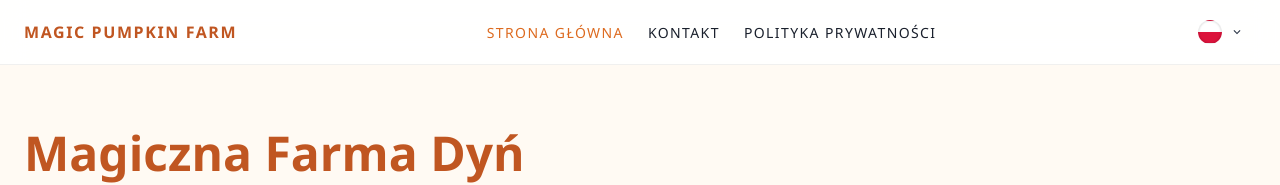
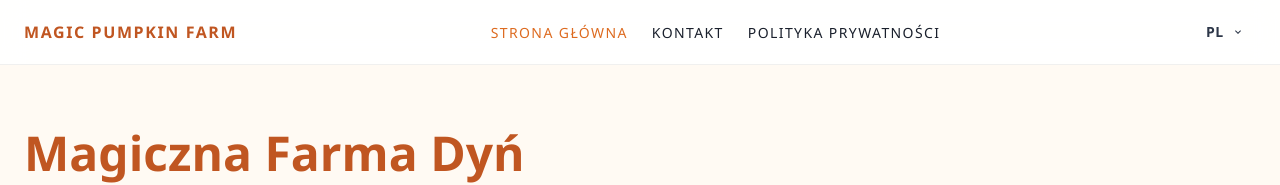
Before and after one commit to DenysVM/farmadyn-react, a React (Vite) app: page / in a window 1280 px wide. Shown: the top 185 px of the page. Built offline with nearby package versions, Linux system fonts and the light colour scheme.

Commit message:
Simplify language switcher design

```diff
--- a/src/components/NavigationBar.tsx
+++ b/src/components/NavigationBar.tsx
@@ -25,9 +25,9 @@ import { useLocale } from "../i18n/LocaleContext";
 
 const navLinkOrder: NavLinkKey[] = ["home", "contact", "privacy"];
 
-const localeSwatch: Record<Locale, string> = {
-  pl: "linear(to-b, white 50%, #dc143c 50%)",
-  en: "linear(to-br, #00247d 0%, #00247d 45%, #cf142b 45%, #cf142b 55%, #00247d 55%, #00247d 100%)"
+const localeIcon: Record<Locale, string> = {
+  pl: "PL",
+  en: "EN"
 };
 
 const NavigationBar = () => {
@@ -111,46 +111,21 @@ const NavigationBar = () => {
   );
 
   const LanguageSwitcher = ({ variant }: { variant: "desktop" | "mobile" }) => (
-    <Stack spacing={variant === "mobile" ? 2 : 1} align={variant === "mobile" ? "stretch" : "flex-end"}>
-      {variant === "mobile" && (
-        <Text
-          fontSize="xs"
-          fontWeight="semibold"
-          letterSpacing="widest"
-          textTransform="uppercase"
-          color="gray.500"
-        >
-          {navigation.languageLabel}
-        </Text>
-      )}
+    <Stack spacing={1} align={variant === "mobile" ? "flex-start" : "flex-end"}>
       <Menu placement={variant === "desktop" ? "bottom-end" : "bottom-start"} isLazy>
         <MenuButton
           as={Button}
           variant="ghost"
           size={variant === "desktop" ? "sm" : "md"}
-          w={variant === "mobile" ? "full" : "auto"}
-          rightIcon={<ChevronDownIcon />}
-          justifyContent="center"
           px={variant === "desktop" ? 3 : 4}
+          rightIcon={<ChevronDownIcon boxSize={3} />}
+          letterSpacing="wider"
+          fontWeight="semibold"
+          aria-label={navigation.languageLabel}
         >
-          <HStack spacing={variant === "desktop" ? 2 : 3} justify="center" w="full">
-            <Box
-              w={variant === "desktop" ? 6 : 8}
-              h={variant === "desktop" ? 6 : 8}
-              borderRadius="full"
-              borderWidth="1px"
-              borderColor="blackAlpha.200"
-              bgGradient={localeSwatch[locale]}
-              boxShadow="inset 0 0 2px rgba(0, 0, 0, 0.15)"
-            />
-            {variant === "mobile" && (
-              <Text fontWeight="semibold" fontSize="sm">
-                {navigation.languages[locale]}
-              </Text>
-            )}
-          </HStack>
+          {localeIcon[locale]}
         </MenuButton>
-        <MenuList minW="200px" py={1}>
+        <MenuList minW="160px" py={1}>
           {languageOptions.map(({ code, label }) => (
             <MenuItem
               key={code}
@@ -164,16 +139,12 @@ const NavigationBar = () => {
               gap={3}
               fontWeight={locale === code ? "semibold" : "medium"}
             >
-              <Box
-                w={6}
-                h={6}
-                borderRadius="full"
-                borderWidth="1px"
-                borderColor="blackAlpha.200"
-                bgGradient={localeSwatch[code as Locale]}
-                boxShadow="inset 0 0 2px rgba(0, 0, 0, 0.15)"
-              />
-              <Text flex="1">{label}</Text>
+              <Text fontWeight="semibold" letterSpacing="widest" w={10}>
+                {localeIcon[code as Locale]}
+              </Text>
+              <Text flex="1" fontSize="sm">
+                {label}
+              </Text>
               {locale === code && <CheckIcon boxSize={3} color="brand.500" />}
             </MenuItem>
           ))}
```
